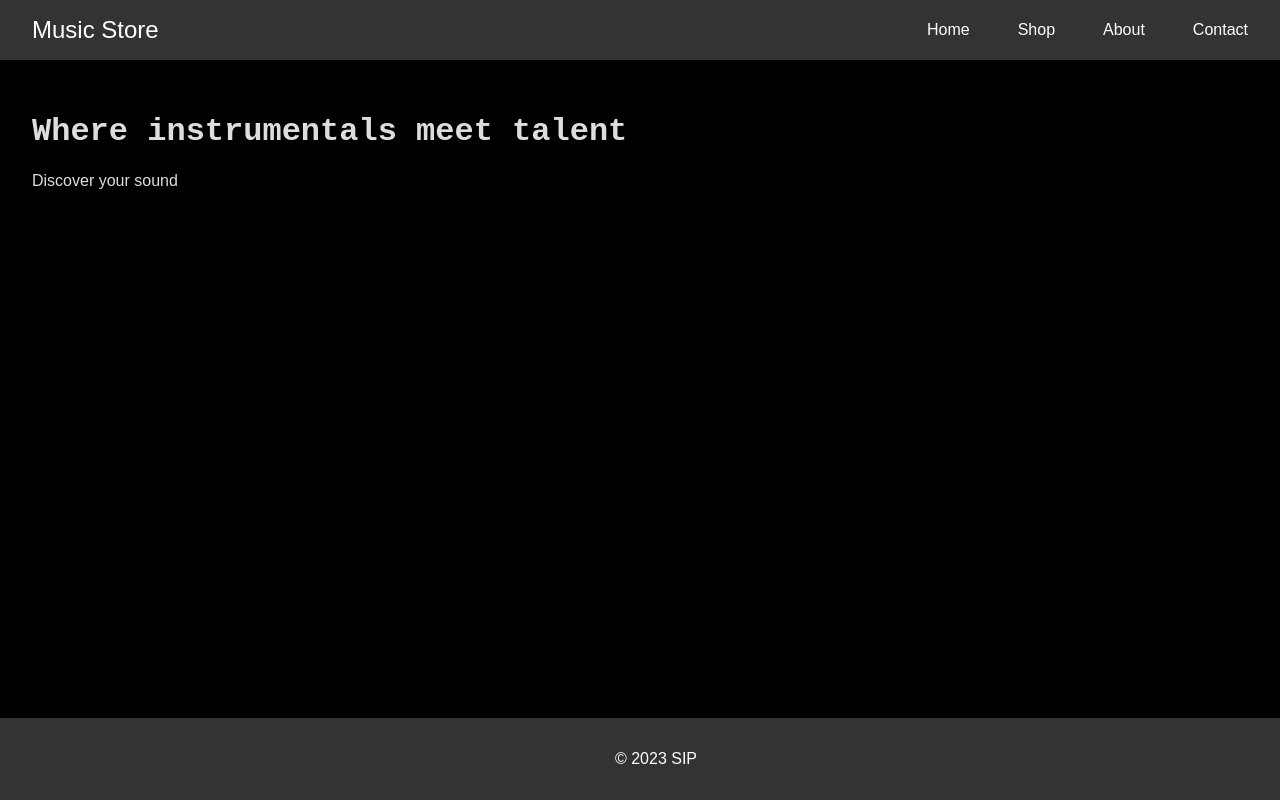
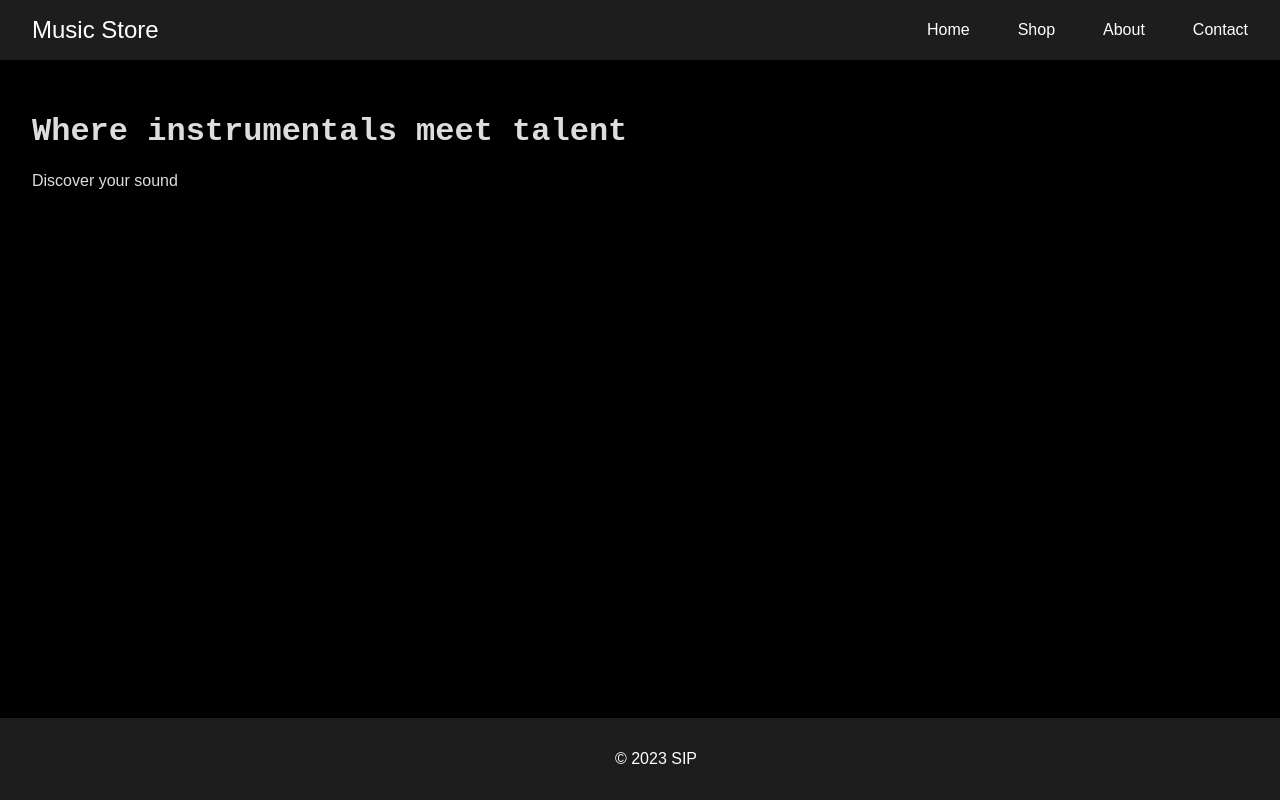
Before and after one commit to sip357/Music-Store, a Next.js app: page / in a window 1280 px wide. Shown: the top 800 px of the page. Built offline with nearby package versions, Linux system fonts and the light colour scheme.

Commit message:
Changed background color

```diff
--- a/app/styles/NavBar.module.css
+++ b/app/styles/NavBar.module.css
@@ -2,7 +2,7 @@
     display: flex;
     justify-content: space-between;
     align-items: center;
-    background-color: #333;
+    background-color: #1d1d1d;
     padding: 1rem;
   }
 
--- a/app/styles/globals.css
+++ b/app/styles/globals.css
@@ -7,15 +7,15 @@ body {
     background: #000000;
   }
 
-  header {
-    background: #333;
+  /*header {
+    background: #272727;
     padding: 1rem;
-  }
+  }*/
 
   nav a {
     color: white;
     margin: 0 1rem;
-    text-decoration: none;
+    text-decoration: whitesmoke;
   }
 
   main {
@@ -23,7 +23,7 @@ body {
   }
 
   footer {
-    background: #333;
+    background: #1d1d1d;
     color: white;
     text-align: center;
     padding: 1rem;
@@ -39,7 +39,7 @@ body {
 
   .topnav {
     overflow: hidden;
-    background-color: #333;
+    background-color: #1a1a1a;
   }
 
   .topnav a {
```
